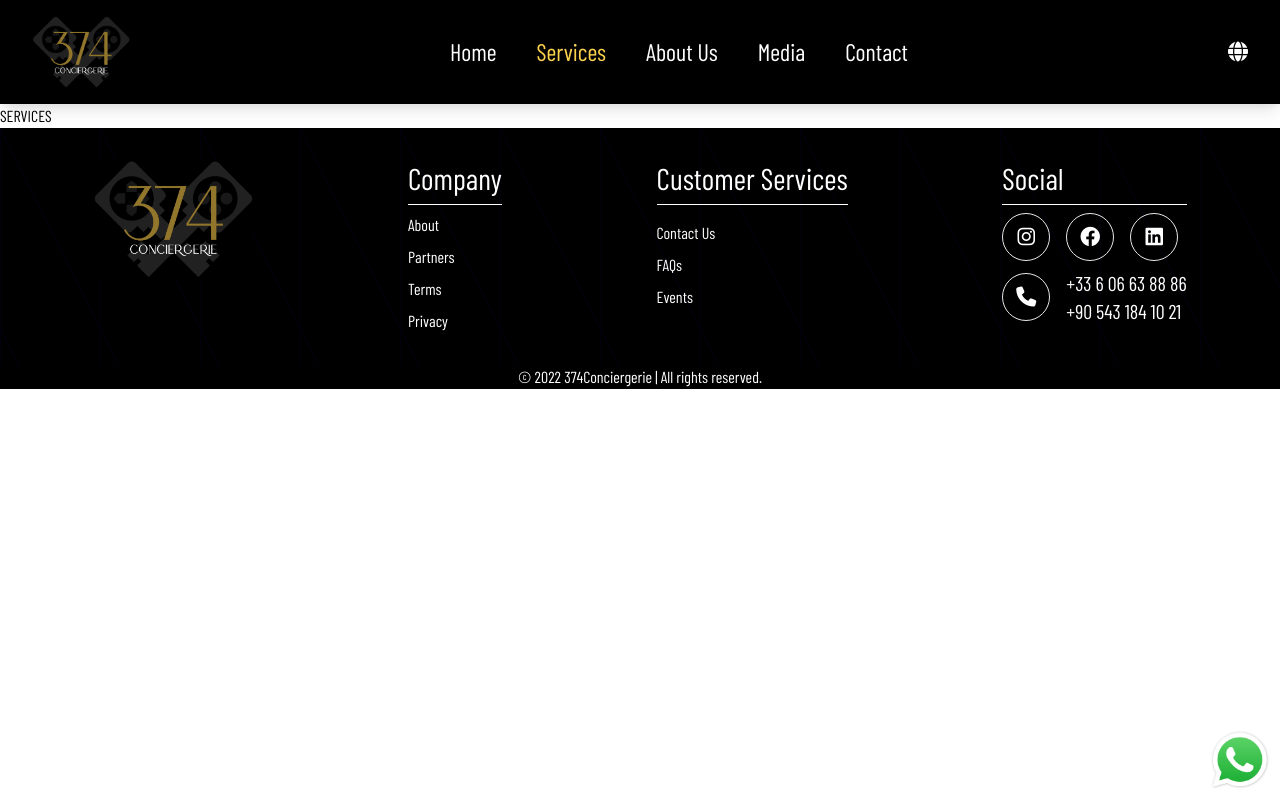
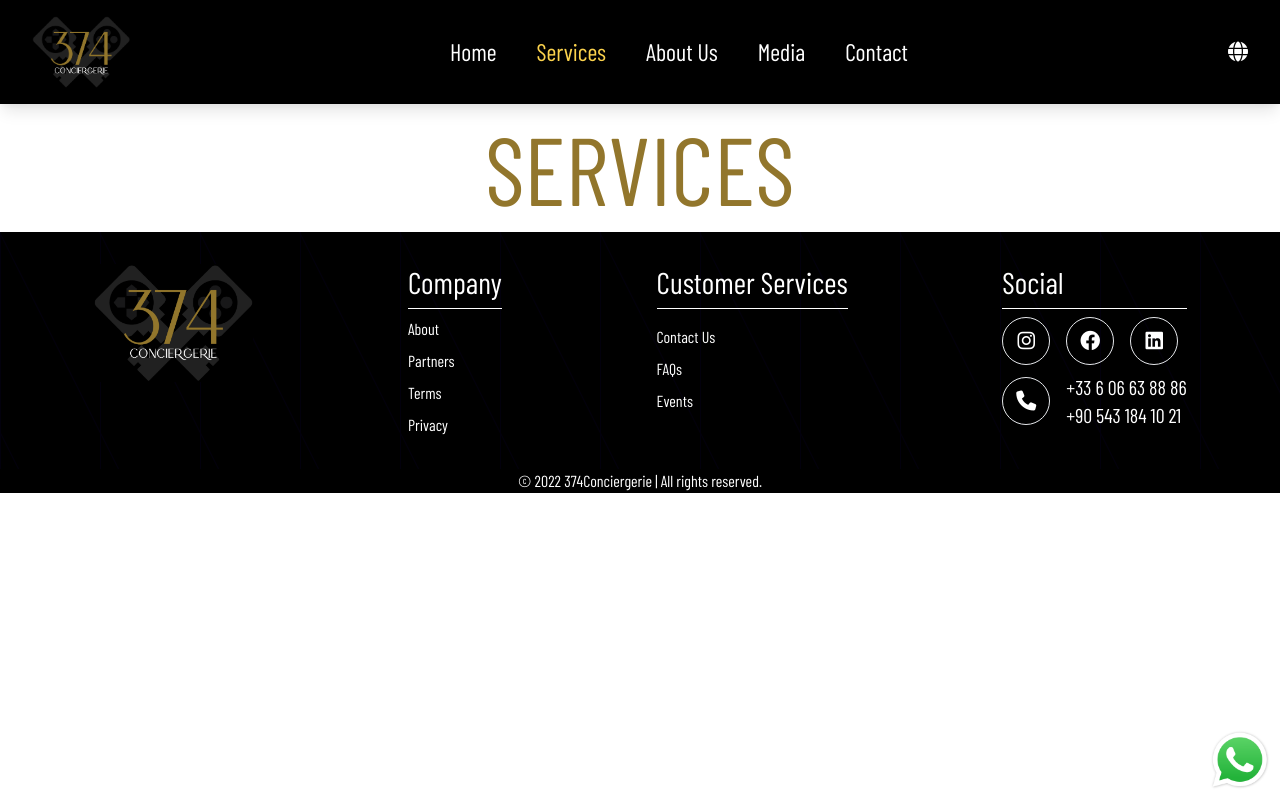
Before and after one commit to burlesquel/374conciergerie, a Nuxt app: page /services in a window 1280 px wide. Built offline with nearby package versions, Linux system fonts and the light colour scheme; a web font is replaced by a local one.

Commit message:
language typo fix

```diff
--- a/components/index/Landing.vue
+++ b/components/index/Landing.vue
@@ -30,7 +30,7 @@ export default {
         <video v-if="screenSize.width > 640"
             class="hidden sm:flex h-screen w-full z-1 bg-gray-300 object-cover object-center absolute left-0 right-0 top-0 bottom-0"
             autoplay muted loop playsinline id="myVideo">
-            <source src="~/assets/entrance_video.mp4" type="video/mp4">
+            <!-- <source src="~/assets/entrance_video.mp4" type="video/mp4"> -->
         </video>
         <nuxt-img v-if="screenSize.width < 640"
             class="h-screen w-full z-1 flex sm:hidden object-cover object-center absolute left-0 right-0 top-0 bottom-0"
--- a/components/index/Services.vue
+++ b/components/index/Services.vue
@@ -21,6 +21,8 @@ export default {
       <Service heading="Activites" icon_class="fa-solid fa-person-running" />
       <Service heading="Acommodation" icon_class="fa-solid fa-house" />
     </div>
+
+    <NuxtLink to="/services" class="bg-logorange p-2 rounded hover:bg-yellow-200 transition text-lg text-white cursor-pointer">Read More</NuxtLink>
   </section>
 </template>
 
--- /dev/null
+++ b/components/services/landing.vue
@@ -0,0 +1,18 @@
+<template>
+    <section class="p-4">
+        <h1 class="animation-element text-5xl sm:text-6xl md:text-7xl lg:text-8xl fade-up text-logorange text-center">
+            SERVICES</h1>
+        <!-- <VueSlickCarousel class="p-4 m-4 border border-gray-300 shadow-lg rounded bg-white" :autoplay="true"
+            :arrows="true" :dots="false">
+            <div v-for="">
+
+            </div>
+        </VueSlickCarousel> -->
+    </section>
+</template>
+
+<style scoped>
+h1 {
+    /* font-size: 10vw; */
+}
+</style>
--- a/layouts/header.vue
+++ b/layouts/header.vue
@@ -29,7 +29,7 @@ export default {
         }
       ],
       languages: [
-        "Türkçe", "English", "François", "Deutsch", "Russian"
+        "Türkçe", "English", "Français", "Deutsch", "Russian"
       ],
       scrolled: false,
       current_path: null,
@@ -78,7 +78,7 @@ export default {
     </nav>
 
     <div class="relative flex flex-col items-center gap-4">
-      <i class="fa-solid fa-globe hidden sm:flex text-xl" name="language-popup"></i>
+      <i class="fa-solid fa-globe hidden sm:flex text-xl cursor-pointer" name="language-popup"></i>
       <div class="absolute flex flex-col bg-white text-black items-center top-7 text-lg border shadow rounded-sm"  v-if="popupState">
         <span class="p-0.5 w-full hover:bg-yellow-200 cursor-pointer select-none" v-for="language in languages">
           <span class=" ">{{language}}</span>
--- a/package.json
+++ b/package.json
@@ -14,6 +14,7 @@
     "nuxt": "^2.15.8",
     "vue": "^2.6.14",
     "vue-server-renderer": "^2.6.14",
+    "vue-slick-carousel": "^1.0.6",
     "vue-template-compiler": "^2.6.14",
     "webpack": "^4.46.0"
   },
--- a/pages/services.vue
+++ b/pages/services.vue
@@ -1,5 +1,13 @@
+<script>
+import Animatable from '../components/animation/animatable.vue';
+import Landing from '../components/services/landing.vue';
+    export default{
+        components:{ Animatable, Landing }
+    }
+</script>
+
 <template>
-    <div>
-        SERVICES
-    </div>
+    <Animatable>
+        <Landing/>
+    </Animatable>
 </template>
```
Also changed, not shown: 1 other file (tests, documents, lock files or other folders).
